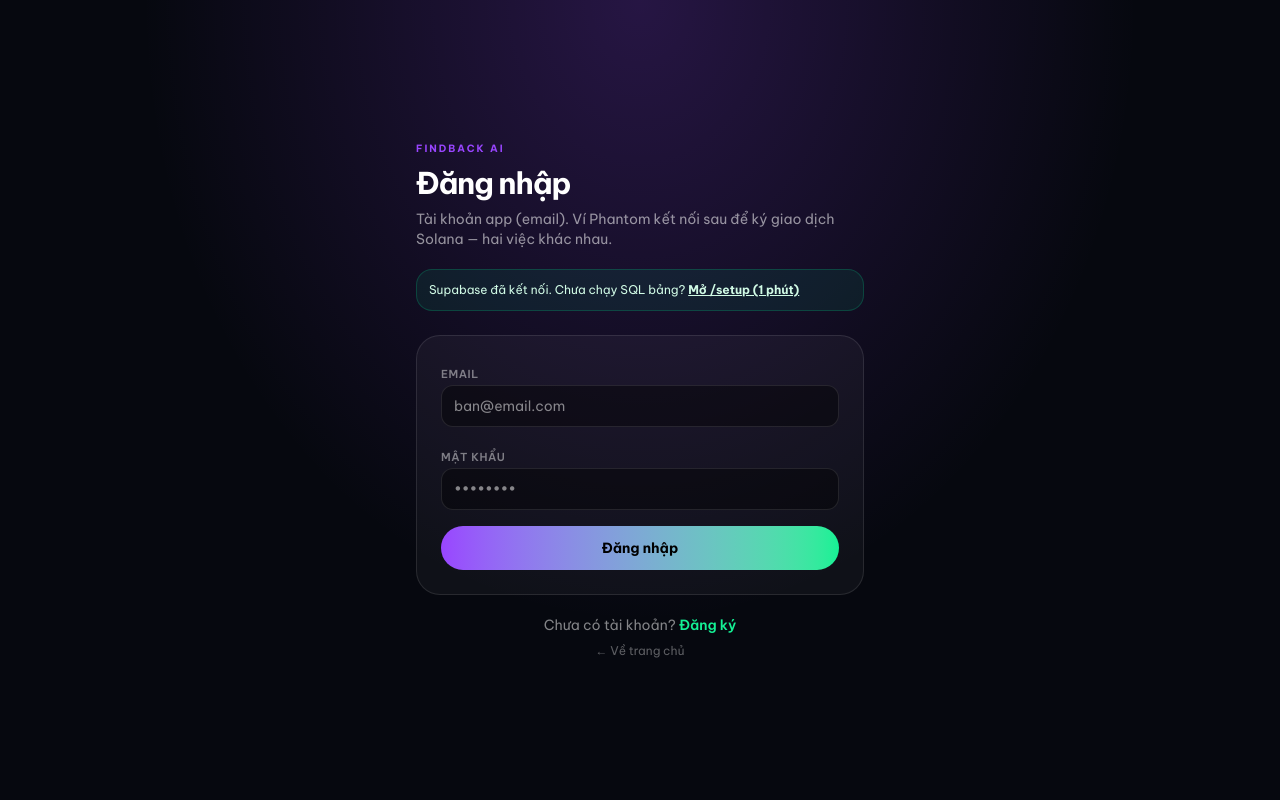
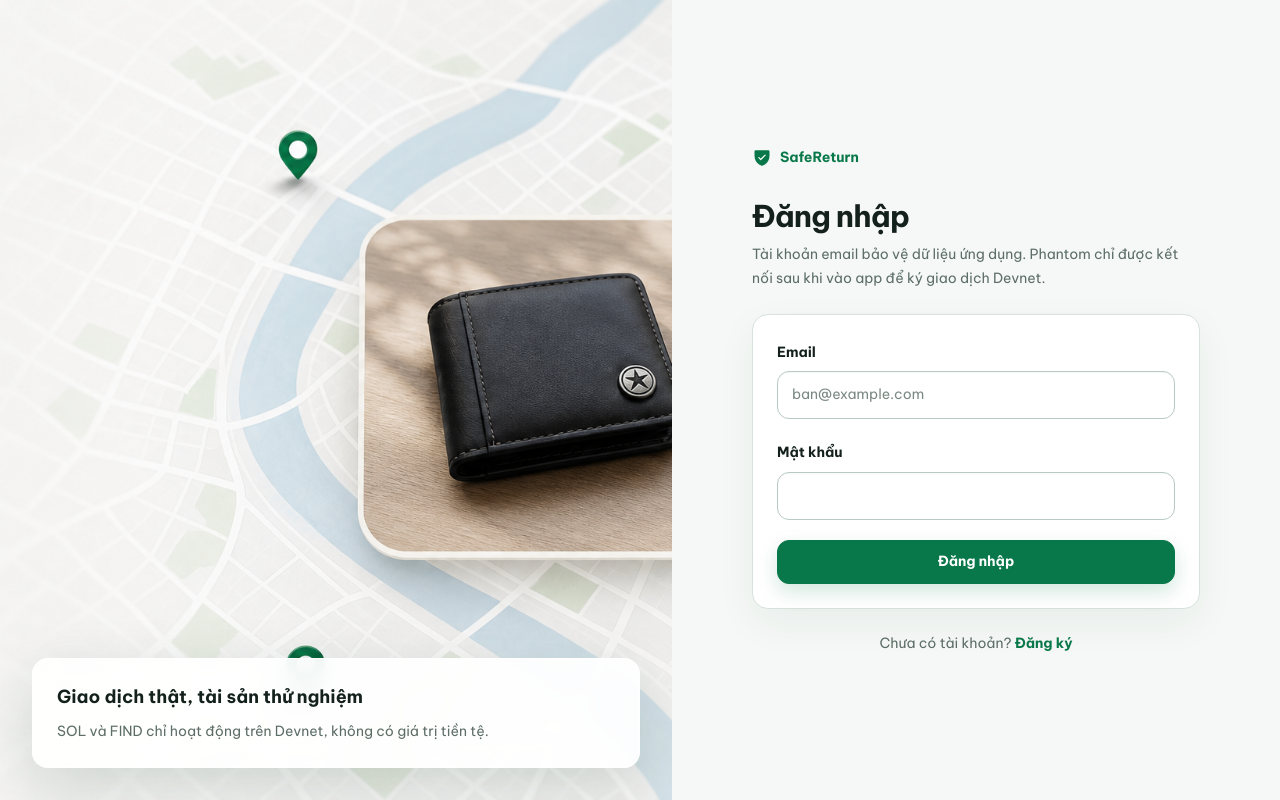
Before and after one commit to maitamdev/safe-return, a Next.js app: page /login in a window 1280 px wide. Built offline with nearby package versions, Linux system fonts and the light colour scheme; no server answers.

Commit message:
refactor(app): improve app/login/page

```diff
--- a/src/app/login/page.tsx
+++ b/src/app/login/page.tsx
@@ -1,28 +1,27 @@
 "use client";
 
-import { FormEvent, useState } from "react";
+import { FormEvent, Suspense, useState } from "react";
 import Link from "next/link";
+import Image from "next/image";
 import { useRouter, useSearchParams } from "next/navigation";
+import { CircleNotch, ShieldCheck } from "@phosphor-icons/react";
 import { useAuth } from "@/lib/auth/AuthProvider";
-import { CircleNotch } from "@phosphor-icons/react";
-import { Suspense } from "react";
 
 function LoginForm() {
-  const { signIn, configured, loading: authLoading } = useAuth();
+  const { signIn, configured, loading } = useAuth();
   const router = useRouter();
   const params = useSearchParams();
   const next = params.get("next") || "/bounties";
-
   const [email, setEmail] = useState("");
   const [password, setPassword] = useState("");
   const [busy, setBusy] = useState(false);
-  const [error, setError] = useState<string | null>(null);
+  const [error, setError] = useState<string | null>(params.get("error") === "auth" ? "Liên kết xác nhận không hợp lệ hoặc đã hết hạn." : null);
 
-  const onSubmit = async (e: FormEvent) => {
-    e.preventDefault();
+  const submit = async (event: FormEvent) => {
+    event.preventDefault();
     setError(null);
     if (!configured) {
-      setError("Chưa cấu hình Supabase — xem hướng dẫn bên dưới.");
+      setError("Ứng dụng chưa cấu hình Supabase.");
       return;
     }
     setBusy(true);
@@ -30,125 +29,32 @@ function LoginForm() {
       await signIn(email, password);
       router.replace(next.startsWith("/") ? next : "/bounties");
       router.refresh();
-    } catch (err) {
-      setError(err instanceof Error ? err.message : "Đăng nhập thất bại");
+    } catch (cause) {
+      setError(cause instanceof Error ? cause.message : "Đăng nhập thất bại.");
     } finally {
       setBusy(false);
     }
   };
 
   return (
-    <div className="mx-auto w-full max-w-md">
-      <p className="text-[10px] font-bold uppercase tracking-[0.2em] text-[#9945FF]">
-        FindBack AI
-      </p>
-      <h1 className="mt-2 font-display text-3xl font-bold text-white">
-        Đăng nhập
-      </h1>
-      <p className="mt-2 text-sm text-white/55">
-        Tài khoản app (email). Ví Phantom kết nối sau để ký giao dịch Solana —
-        hai việc khác nhau.
-      </p>
+    <div className="w-full max-w-md">
+      <Link href="/" className="inline-flex items-center gap-2 text-sm font-bold text-forest"><ShieldCheck size={20} weight="fill" />SafeReturn</Link>
+      <h1 className="mt-6 text-3xl font-bold tracking-tight">Đăng nhập</h1>
+      <p className="mt-2 text-sm leading-6 text-ink-soft">Tài khoản email bảo vệ dữ liệu ứng dụng. Phantom chỉ được kết nối sau khi vào app để ký giao dịch Devnet.</p>
 
-      {configured ? (
-        <div className="mt-5 rounded-2xl border border-emerald-500/25 bg-emerald-500/10 p-3 text-xs text-emerald-100">
-          Supabase đã kết nối. Chưa chạy SQL bảng?{" "}
-          <Link href="/setup" className="font-bold underline">
-            Mở /setup (1 phút)
-          </Link>
-        </div>
-      ) : (
-        <div className="mt-5 rounded-2xl border border-amber-500/30 bg-amber-500/10 p-4 text-xs leading-relaxed text-amber-100">
-          <p className="font-bold">Chưa có Supabase env</p>
-          <p className="mt-2">
-            Thêm{" "}
-            <code className="text-white">NEXT_PUBLIC_SUPABASE_URL</code> +{" "}
-            <code className="text-white">NEXT_PUBLIC_SUPABASE_ANON_KEY</code> rồi
-            restart.
-          </p>
-        </div>
-      )}
+      {!configured && <div className="mt-5 rounded-xl border border-amber-200 bg-amber-50 p-4 text-sm text-amber-900"><p className="font-bold">Thiếu cấu hình Supabase</p><p className="mt-1 leading-6">Thêm biến môi trường theo <Link href="/setup" className="underline">hướng dẫn thiết lập</Link>.</p></div>}
 
-      <form
-        onSubmit={(e) => void onSubmit(e)}
-        className="mt-6 space-y-4 rounded-3xl border border-white/10 bg-white/[0.04] p-6"
-      >
-        <label className="block space-y-1.5">
-          <span className="text-[11px] font-semibold uppercase tracking-wider text-white/45">
-            Email
-          </span>
-          <input
-            type="email"
-            required
-            autoComplete="email"
-            value={email}
-            onChange={(e) => setEmail(e.target.value)}
-            className="w-full rounded-xl border border-white/10 bg-black/40 px-3 py-2.5 text-sm text-white outline-none focus:border-[#9945FF]/50"
-            placeholder="ban@email.com"
-          />
-        </label>
-        <label className="block space-y-1.5">
-          <span className="text-[11px] font-semibold uppercase tracking-wider text-white/45">
-            Mật khẩu
-          </span>
-          <input
-            type="password"
-            required
-            minLength={6}
-            autoComplete="current-password"
-            value={password}
-            onChange={(e) => setPassword(e.target.value)}
-            className="w-full rounded-xl border border-white/10 bg-black/40 px-3 py-2.5 text-sm text-white outline-none focus:border-[#9945FF]/50"
-            placeholder="••••••••"
-          />
-        </label>
-
-        {error && (
-          <p className="rounded-xl border border-rose-500/30 bg-rose-500/10 px-3 py-2 text-xs text-rose-200">
-            {error}
-          </p>
-        )}
-
-        <button
-          type="submit"
-          disabled={busy || authLoading}
-          className="flex w-full items-center justify-center gap-2 rounded-full bg-gradient-to-r from-[#9945FF] to-[#14F195] py-3 text-sm font-bold text-black disabled:opacity-50"
-        >
-          {busy ? (
-            <CircleNotch size={16} className="animate-spin" />
-          ) : null}
-          {busy ? "Đang đăng nhập…" : "Đăng nhập"}
-        </button>
+      <form onSubmit={(event) => void submit(event)} className="app-card mt-6 space-y-5 p-5 sm:p-6">
+        <label className="block"><span className="text-sm font-bold">Email</span><input type="email" required autoComplete="email" value={email} onChange={(event) => setEmail(event.target.value)} className="app-input mt-2" placeholder="ban@example.com" /></label>
+        <label className="block"><span className="text-sm font-bold">Mật khẩu</span><input type="password" required minLength={6} autoComplete="current-password" value={password} onChange={(event) => setPassword(event.target.value)} className="app-input mt-2" /></label>
+        {error && <p className="rounded-xl border border-rose-200 bg-rose-50 p-3 text-sm text-rose-900" role="alert">{error}</p>}
+        <button type="submit" disabled={busy || loading || !configured} className="app-button-primary w-full">{busy && <CircleNotch size={17} className="animate-spin" />}{busy ? "Đang đăng nhập" : "Đăng nhập"}</button>
       </form>
-
-      <p className="mt-5 text-center text-sm text-white/50">
-        Chưa có tài khoản?{" "}
-        <Link href="/signup" className="font-semibold text-[#14F195] hover:underline">
-          Đăng ký
-        </Link>
-      </p>
-      <p className="mt-2 text-center text-xs text-white/35">
-        <Link href="/" className="hover:text-white/60">
-          ← Về trang chủ
-        </Link>
-      </p>
+      <p className="mt-6 text-center text-sm text-ink-soft">Chưa có tài khoản? <Link href="/signup" className="font-bold text-forest hover:underline">Đăng ký</Link></p>
     </div>
   );
 }
 
 export default function LoginPage() {
-  return (
-    <div className="relative flex min-h-dvh flex-1 items-center justify-center bg-[#06080f] px-4 py-16">
-      <div className="pointer-events-none absolute inset-0 bg-[radial-gradient(ellipse_at_top,_rgba(153,69,255,0.22),_transparent_55%)]" />
-      <div className="relative w-full">
-        <Suspense
-          fallback={
-            <p className="text-center text-white/50">Đang tải…</p>
-          }
-        >
-          <LoginForm />
-        </Suspense>
-      </div>
-    </div>
-  );
+  return <main className="grid min-h-[100dvh] flex-1 bg-bg lg:grid-cols-[1.05fr_0.95fr]"><div className="relative hidden overflow-hidden lg:block"><Image src="/images/safereturn-hero-map.png" alt="Bản đồ tìm đồ thất lạc của SafeReturn" fill priority sizes="55vw" className="object-cover" /><div className="absolute inset-x-8 bottom-8 rounded-2xl border border-white/80 bg-white/92 p-6 shadow-[0_20px_60px_rgba(26,58,42,0.17)] backdrop-blur-md"><p className="text-lg font-bold text-ink">Giao dịch thật, tài sản thử nghiệm</p><p className="mt-2 text-sm leading-6 text-ink-soft">SOL và FIND chỉ hoạt động trên Devnet, không có giá trị tiền tệ.</p></div></div><div className="flex items-center justify-center px-4 py-12 sm:px-8"><Suspense fallback={<p className="text-sm text-ink-soft">Đang tải biểu mẫu...</p>}><LoginForm /></Suspense></div></main>;
 }
```
